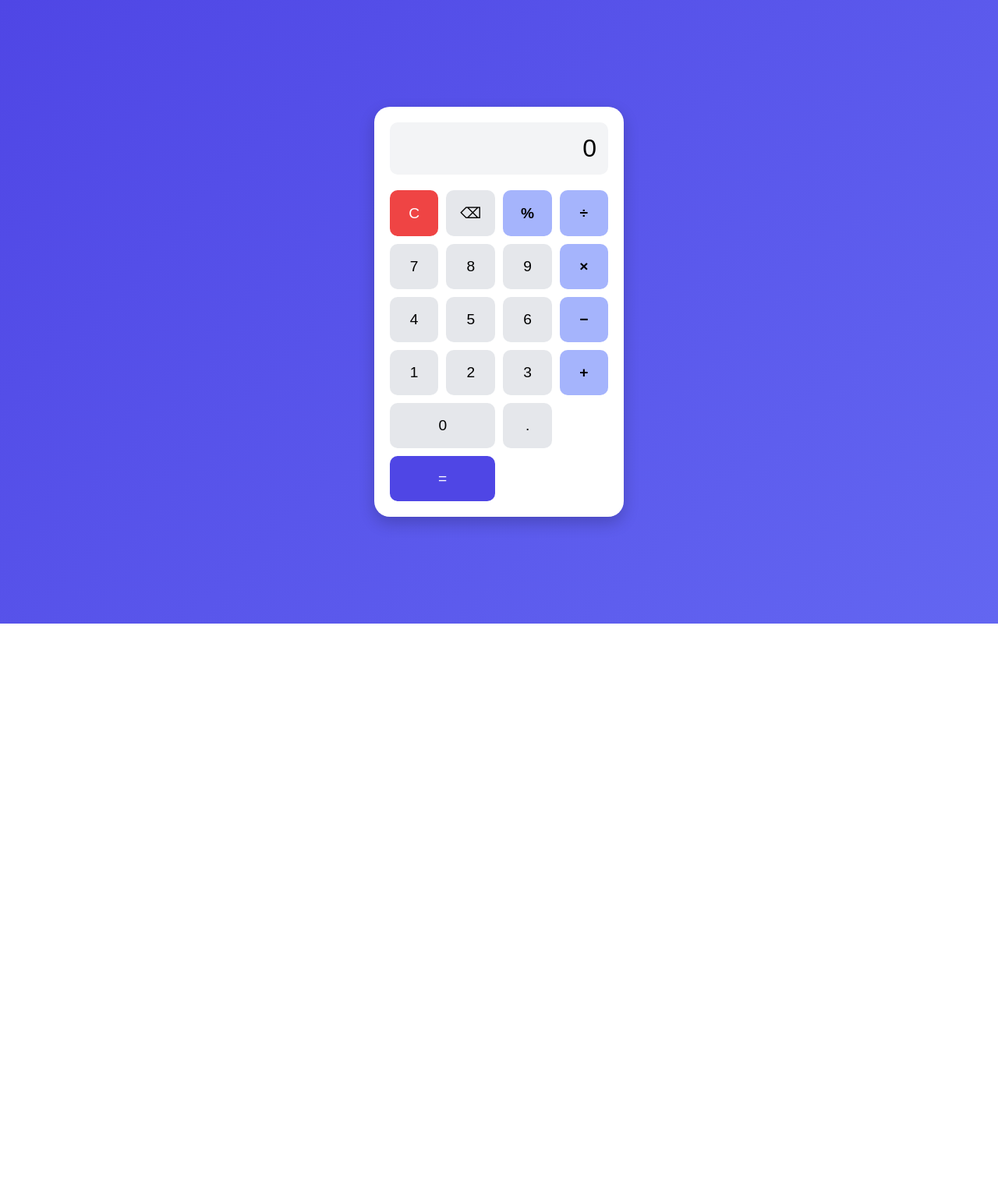
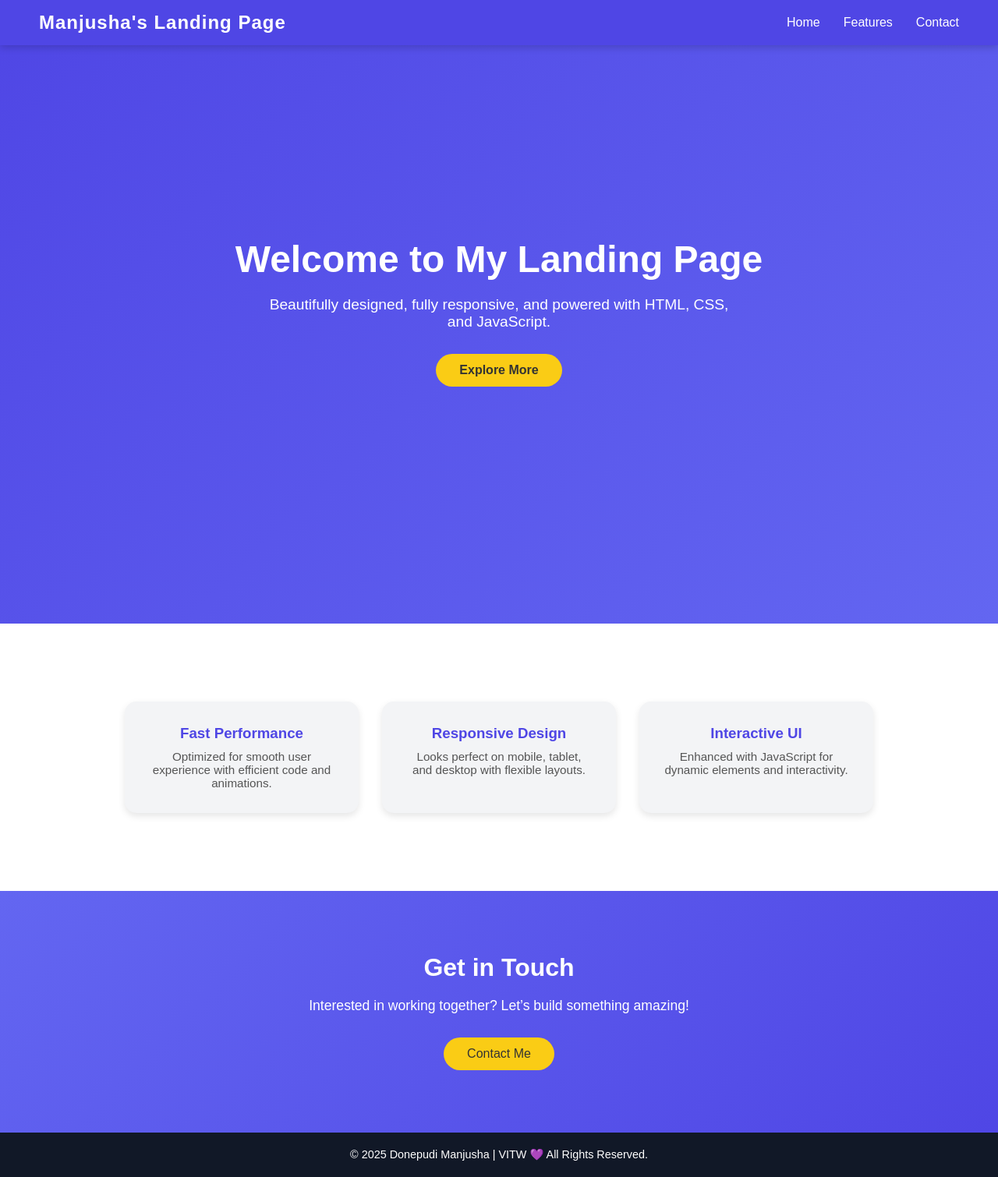
Before and after one commit to Manju-2004/landing-page, a plain HTML site: page index.html in a window 1280 px wide. Shown: the whole page at 78% size. Before the commit the page ends 800 px from the top, so only its background shows below. Drawn offline with Linux system fonts and the light colour scheme.

Commit message:
Add files via upload

```diff
--- a/index.html
+++ b/index.html
@@ -1,145 +1,267 @@
 <!DOCTYPE html>
 <html lang="en">
 <head>
-  <meta charset="UTF-8">
-  <meta name="viewport" content="width=device-width, initial-scale=1.0">
-  <title>Basic Calculator</title>
+  <meta charset="UTF-8" />
+  <meta name="viewport" content="width=device-width, initial-scale=1.0" />
+  <title>Modern Landing Page</title>
   <style>
+    /* ---------- RESET ---------- */
     * {
       margin: 0;
       padding: 0;
       box-sizing: border-box;
       font-family: "Poppins", sans-serif;
+      scroll-behavior: smooth;
     }
 
     body {
+      color: #333;
+      background-color: #f9fafb;
+    }
+
+    /* ---------- NAVBAR ---------- */
+    nav {
+      position: fixed;
+      top: 0;
+      left: 0;
+      width: 100%;
+      background: #4f46e5;
+      color: white;
+      display: flex;
+      justify-content: space-between;
+      align-items: center;
+      padding: 15px 50px;
+      z-index: 1000;
+      box-shadow: 0 2px 10px rgba(0,0,0,0.2);
+    }
+
+    nav .logo {
+      font-size: 1.5rem;
+      font-weight: bold;
+      letter-spacing: 1px;
+    }
+
+    nav ul {
+      list-style: none;
+      display: flex;
+      gap: 30px;
+    }
+
+    nav ul li a {
+      color: white;
+      text-decoration: none;
+      font-weight: 500;
+      transition: color 0.3s;
+    }
+
+    nav ul li a:hover {
+      color: #facc15;
+    }
+
+    /* ---------- HERO SECTION ---------- */
+    .hero {
+      height: 100vh;
       background: linear-gradient(135deg, #4f46e5, #6366f1);
+      color: white;
       display: flex;
+      flex-direction: column;
       justify-content: center;
       align-items: center;
-      height: 100vh;
+      text-align: center;
+      padding: 0 20px;
     }
 
-    .calculator {
-      background: #ffffff;
-      border-radius: 20px;
-      box-shadow: 0 8px 20px rgba(0, 0, 0, 0.2);
-      width: 320px;
-      padding: 20px;
+    .hero h1 {
+      font-size: 3rem;
+      margin-bottom: 20px;
+      animation: fadeIn 2s ease;
     }
 
-    .display {
-      background: #f3f4f6;
-      border-radius: 10px;
-      padding: 15px;
-      font-size: 2rem;
-      text-align: right;
-      margin-bottom: 20px;
-      overflow-x: auto;
+    .hero p {
+      font-size: 1.2rem;
+      max-width: 600px;
+      margin-bottom: 30px;
+      animation: fadeIn 3s ease;
     }
 
-    .buttons {
-      display: grid;
-      grid-template-columns: repeat(4, 1fr);
-      gap: 10px;
+    .hero button {
+      padding: 12px 30px;
+      border: none;
+      border-radius: 25px;
+      background-color: #facc15;
+      font-size: 1rem;
+      font-weight: bold;
+      color: #333;
+      cursor: pointer;
+      transition: 0.3s;
     }
 
-    button {
-      padding: 18px;
-      font-size: 1.2rem;
-      border: none;
-      border-radius: 10px;
-      background: #e5e7eb;
-      cursor: pointer;
-      transition: 0.2s;
+    .hero button:hover {
+      transform: scale(1.1);
+      background-color: #fde047;
     }
 
-    button:hover {
-      background: #c7d2fe;
+    @keyframes fadeIn {
+      from { opacity: 0; transform: translateY(20px); }
+      to { opacity: 1; transform: translateY(0); }
     }
 
-    .operator {
-      background: #a5b4fc;
-      font-weight: bold;
+    /* ---------- FEATURES SECTION ---------- */
+    .features {
+      padding: 100px 50px;
+      background: #fff;
+      display: flex;
+      flex-wrap: wrap;
+      justify-content: center;
+      gap: 30px;
     }
 
-    .equal {
-      background: #4f46e5;
-      color: white;
-      grid-column: span 2;
+    .feature {
+      background: #f3f4f6;
+      border-radius: 15px;
+      padding: 30px;
+      width: 300px;
+      text-align: center;
+      box-shadow: 0 4px 10px rgba(0,0,0,0.1);
+      transition: transform 0.3s;
     }
 
-    .clear {
-      background: #ef4444;
-      color: white;
+    .feature:hover {
+      transform: translateY(-10px);
     }
 
-    .zero {
-      grid-column: span 2;
+    .feature h3 {
+      color: #4f46e5;
+      margin-bottom: 10px;
     }
 
+    .feature p {
+      font-size: 0.95rem;
+      color: #555;
+    }
+
+    /* ---------- CONTACT SECTION ---------- */
+    .contact {
+      background: linear-gradient(135deg, #6366f1, #4f46e5);
+      color: white;
+      text-align: center;
+      padding: 80px 20px;
+    }
+
+    .contact h2 {
+      font-size: 2rem;
+      margin-bottom: 20px;
+    }
+
+    .contact p {
+      margin-bottom: 30px;
+      font-size: 1.1rem;
+    }
+
+    .contact button {
+      background: #facc15;
+      color: #333;
+      border: none;
+      padding: 12px 30px;
+      font-size: 1rem;
+      border-radius: 25px;
+      cursor: pointer;
+      transition: 0.3s;
+    }
+
+    .contact button:hover {
+      transform: scale(1.05);
+      background: #fde047;
+    }
+
+    /* ---------- FOOTER ---------- */
     footer {
+      background: #111827;
+      color: white;
       text-align: center;
-      margin-top: 15px;
+      padding: 20px;
       font-size: 0.9rem;
-      color: #555;
+    }
+
+    /* ---------- RESPONSIVE ---------- */
+    @media (max-width: 768px) {
+      nav {
+        flex-direction: column;
+        padding: 15px 20px;
+      }
+
+      nav ul {
+        flex-direction: column;
+        align-items: center;
+        gap: 15px;
+        margin-top: 10px;
+      }
+
+      .hero h1 {
+        font-size: 2.2rem;
+      }
+
+      .features {
+        padding: 60px 20px;
+      }
     }
   </style>
 </head>
 <body>
 
-  <div class="calculator">
-    <div class="display" id="display">0</div>
-    <div class="buttons">
-      <button class="clear" onclick="clearDisplay()">C</button>
-      <button onclick="deleteLast()">⌫</button>
-      <button class="operator" onclick="append('%')">%</button>
-      <button class="operator" onclick="append('/')">÷</button>
+  <!-- ---------- NAVBAR ---------- -->
+  <nav>
+    <div class="logo">Manjusha's Landing Page</div>
+    <ul>
+      <li><a href="#home">Home</a></li>
+      <li><a href="#features">Features</a></li>
+      <li><a href="#contact">Contact</a></li>
+    </ul>
+  </nav>
 
-      <button onclick="append('7')">7</button>
-      <button onclick="append('8')">8</button>
-      <button onclick="append('9')">9</button>
-      <button class="operator" onclick="append('*')">×</button>
+  <!-- ---------- HERO SECTION ---------- -->
+  <section class="hero" id="home">
+    <h1>Welcome to My Landing Page</h1>
+    <p>Beautifully designed, fully responsive, and powered with HTML, CSS, and JavaScript.</p>
+    <button onclick="scrollToFeatures()">Explore More</button>
+  </section>
 
-      <button onclick="append('4')">4</button>
-      <button onclick="append('5')">5</button>
-      <button onclick="append('6')">6</button>
-      <button class="operator" onclick="append('-')">−</button>
+  <!-- ---------- FEATURES SECTION ---------- -->
+  <section class="features" id="features">
+    <div class="feature">
+      <h3>Fast Performance</h3>
+      <p>Optimized for smooth user experience with efficient code and animations.</p>
+    </div>
+    <div class="feature">
+      <h3>Responsive Design</h3>
+      <p>Looks perfect on mobile, tablet, and desktop with flexible layouts.</p>
+    </div>
+    <div class="feature">
+      <h3>Interactive UI</h3>
+      <p>Enhanced with JavaScript for dynamic elements and interactivity.</p>
+    </div>
+  </section>
 
-      <button onclick="append('1')">1</button>
-      <button onclick="append('2')">2</button>
-      <button onclick="append('3')">3</button>
-      <button class="operator" onclick="append('+')">+</button>
+  <!-- ---------- CONTACT SECTION ---------- -->
+  <section class="contact" id="contact">
+    <h2>Get in Touch</h2>
+    <p>Interested in working together? Let’s build something amazing!</p>
+    <button onclick="sayHello()">Contact Me</button>
+  </section>
 
-      <button class="zero" onclick="append('0')">0</button>
-      <button onclick="append('.')">.</button>
-      <button class="equal" onclick="calculate()">=</button>
-    </div>
+  <!-- ---------- FOOTER ---------- -->
+  <footer>
+    © 2025 Donepudi Manjusha | VITW 💜 All Rights Reserved.
+  </footer>
 
-  </div>
-
+  <!-- ---------- JAVASCRIPT ---------- -->
   <script>
-    let display = document.getElementById("display");
-
-    function append(value) {
-      if (display.innerText === "0") display.innerText = "";
-      display.innerText += value;
+    function scrollToFeatures() {
+      document.getElementById("features").scrollIntoView({ behavior: "smooth" });
     }
 
-    function clearDisplay() {
-      display.innerText = "0";
-    }
-
-    function deleteLast() {
-      display.innerText = display.innerText.slice(0, -1) || "0";
-    }
-
-    function calculate() {
-      try {
-        display.innerText = eval(display.innerText.replace("÷", "/").replace("×", "*"));
-      } catch {
-        display.innerText = "Error";
-      }
+    function sayHello() {
+      alert("Thank you for visiting my landing page, friend 💖!");
     }
   </script>
 
```
